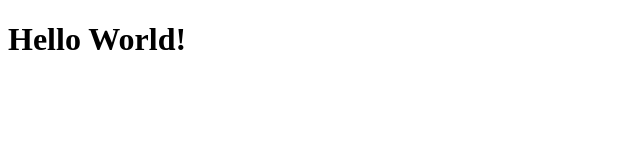
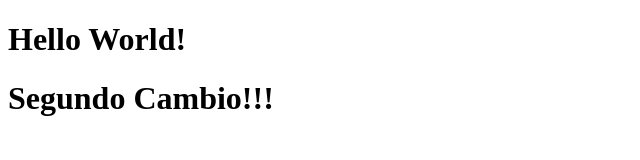
Before and after one commit to giancarlovilch/HW007, a plain HTML site: page index.html in a window 1280 px wide. Shown: the whole page, without its empty margins (0-640 px from the left). Drawn offline with Linux system fonts and the light colour scheme.

```diff
--- a/index.html
+++ b/index.html
@@ -7,5 +7,6 @@
 </head>
 <body>
     <h1>Hello World!</h1>
+    <h1>Segundo Cambio!!!</h1>
 </body>
 </html>
```
